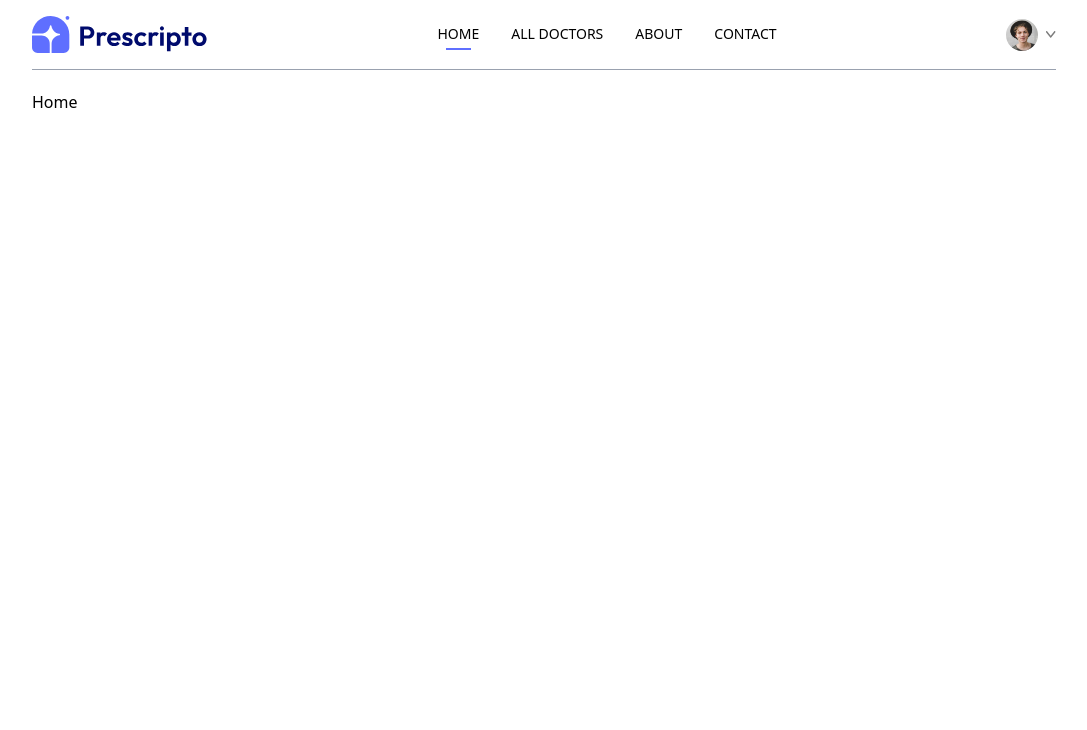
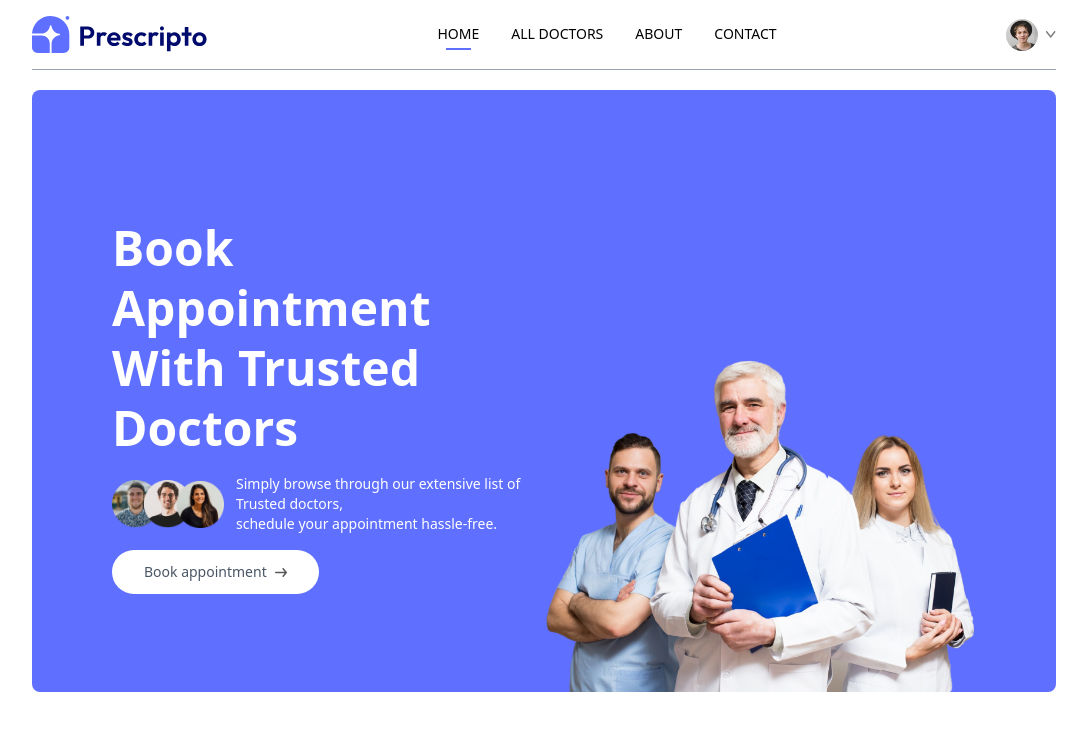
Before and after one commit to Ndukwechima/Prescripto, a React app: page / in a window 1280 px wide. Shown: the top 730 px of the page, without its empty margins (96-1183 px from the left). Built offline with nearby package versions, Linux system fonts and the light colour scheme; the HTML template or start-up script is replaced by a standard one.

Commit message:
Completed the HeroSection.

```diff
--- /dev/null
+++ b/src/components/HeroSection.jsx
@@ -0,0 +1,39 @@
+import React from 'react'
+import { assets } from '../assets/assets';
+
+const HeroSection = () => {
+  return (
+    <section className="flex flex-col md:flex-row flex-wrap  bg-(--primary-color)
+    rounded-lg px-6 md:px-10 lg:px-20 ">
+      {/* ------------ Left Side ----------------- */}
+      <div className='md:w-1/2 flex flex-col items-start justify-center gap-4
+       py-10 m-auto md:py-[10vw] md:mb-[-30px]'>
+        <p className='text3xl md:text-4xl lg:text-5xl text-white font-semibold
+        leading-tight md:leading-tight lg:leading-tight'>
+          Book Appointment <br /> With Trusted Doctors
+        </p>
+        <div className='flex flex-col md:flex-row items-center gap-3 text-white
+        text-sm font-light'>
+          <img className='w-28' src={assets.group_profiles} alt="group_profiles" />
+          <p>
+            Simply browse through our extensive list of Trusted doctors,
+            <br className='hidden sm:block' />
+            schedule your appointment hassle-free.
+          </p>
+        </div>
+        <a href="#speciality" className='flex items-center gap-2 bg-white px-8 py-3
+        rounded-full text-gray-600 text-sm m-auto md:m-0 hover:scale-105
+        transition-all duration-300 ease'>
+          Book appointment <img className='w-3' src={assets.arrow_icon} alt="arrow_icon" />
+        </a>
+      </div>
+
+      {/* ------------ Right Side ----------------- */}
+      <div className='w-full md:w-1/2 relative'>
+        <img className='w-full md:absolute bottom-0 h-auto rounded-lg' src={assets.header_img} alt="header_img" />
+      </div>
+    </section>
+  );
+}
+
+export default HeroSection
--- a/src/components/Navbar.jsx
+++ b/src/components/Navbar.jsx
@@ -9,7 +9,7 @@
     const [token, setToken] = useState(true);
 
   return (
-    <div
+    <nav
       className="flex items-center justify-between text-sm py-4 mb-5
      border-b border-b-gray-400"
     >
@@ -65,7 +65,7 @@
           </button>
         )}
       </div>
-    </div>
+    </nav>
   );
 }
 
--- a/src/pages/Home.jsx
+++ b/src/pages/Home.jsx
@@ -1,8 +1,11 @@
 import React from 'react'
+import HeroSection from '../components/HeroSection'
 
 const Home = () => {
   return (
-    <div>Home</div>
+    <div>
+      <HeroSection />
+    </div>
   )
 }
 
```
